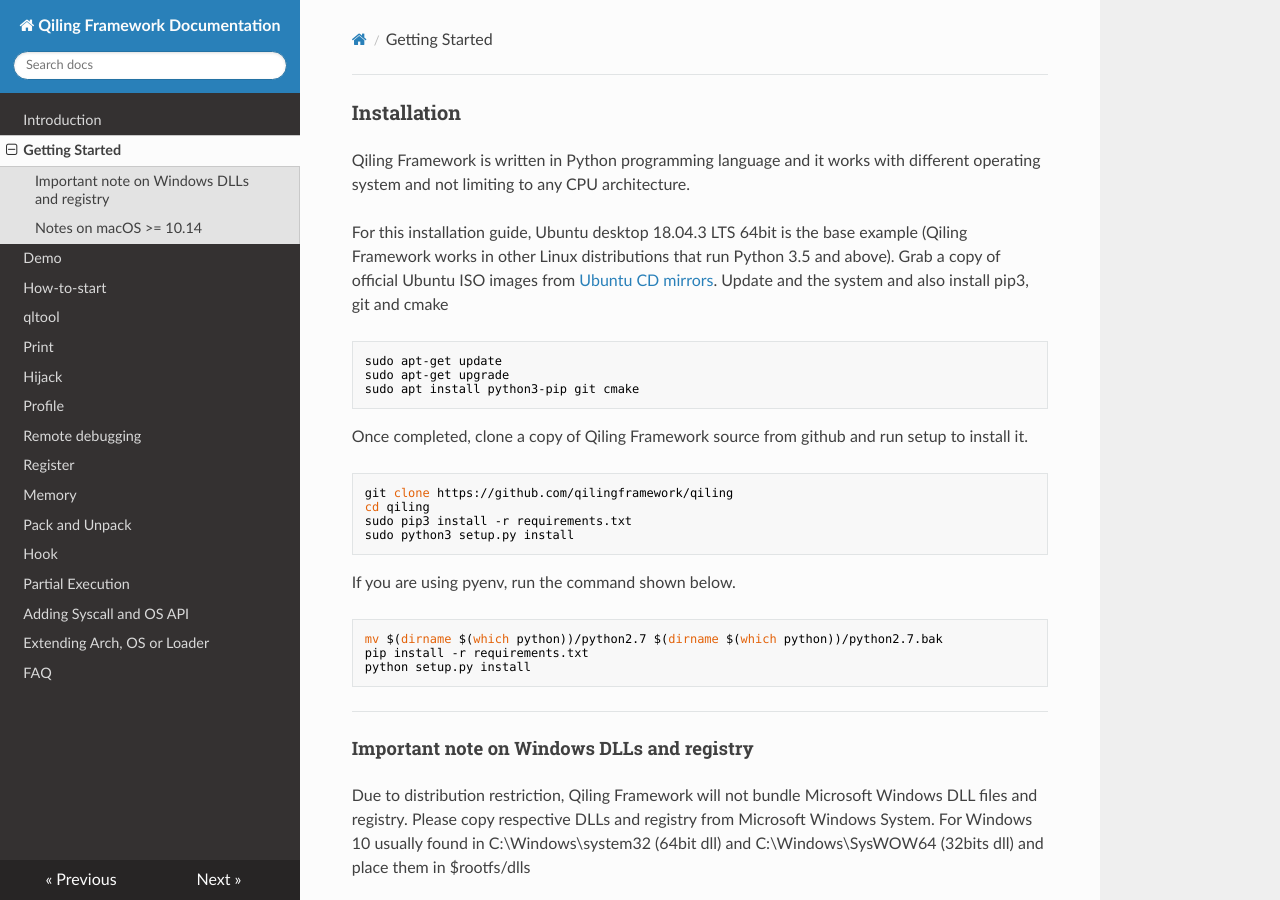
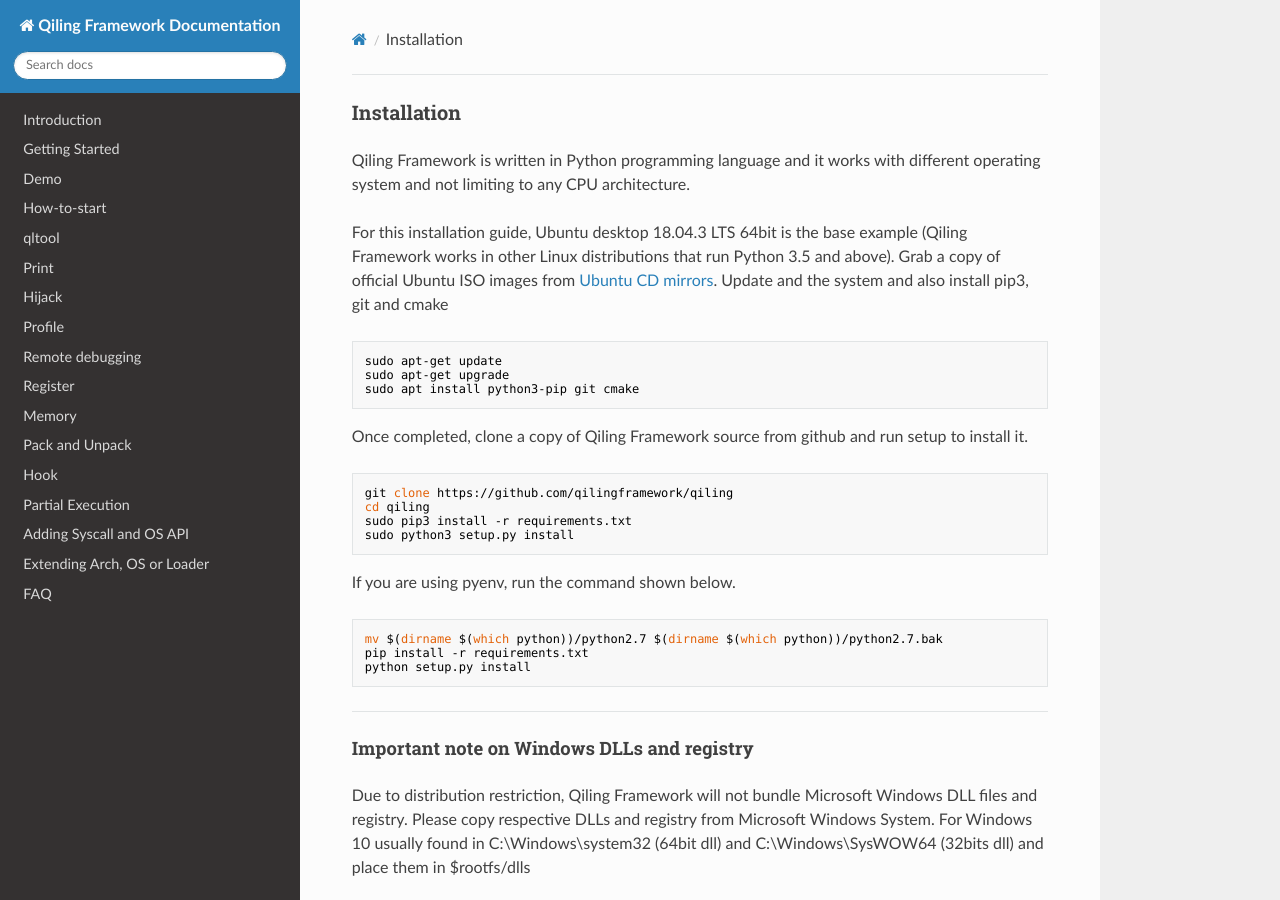
Before and after one commit to qilingframework/rtfd.io, an MkDocs documentation site: the page built from docs/install.md, in a window 1280 px wide and 900 px high. Built offline with MkDocs 1.6.1, drawn with Linux system fonts in a browser that asks for light colours; nearby versions of some CDN libraries.

Commit message:
Update and rename getting_started.md to install.md

```diff
--- a/docs/getting_started.md
+++ b/docs/install.md
@@ -1,5 +1,5 @@
 ---
-title: Getting Started
+title: Installation
 ---
 
 ### Installation
```
